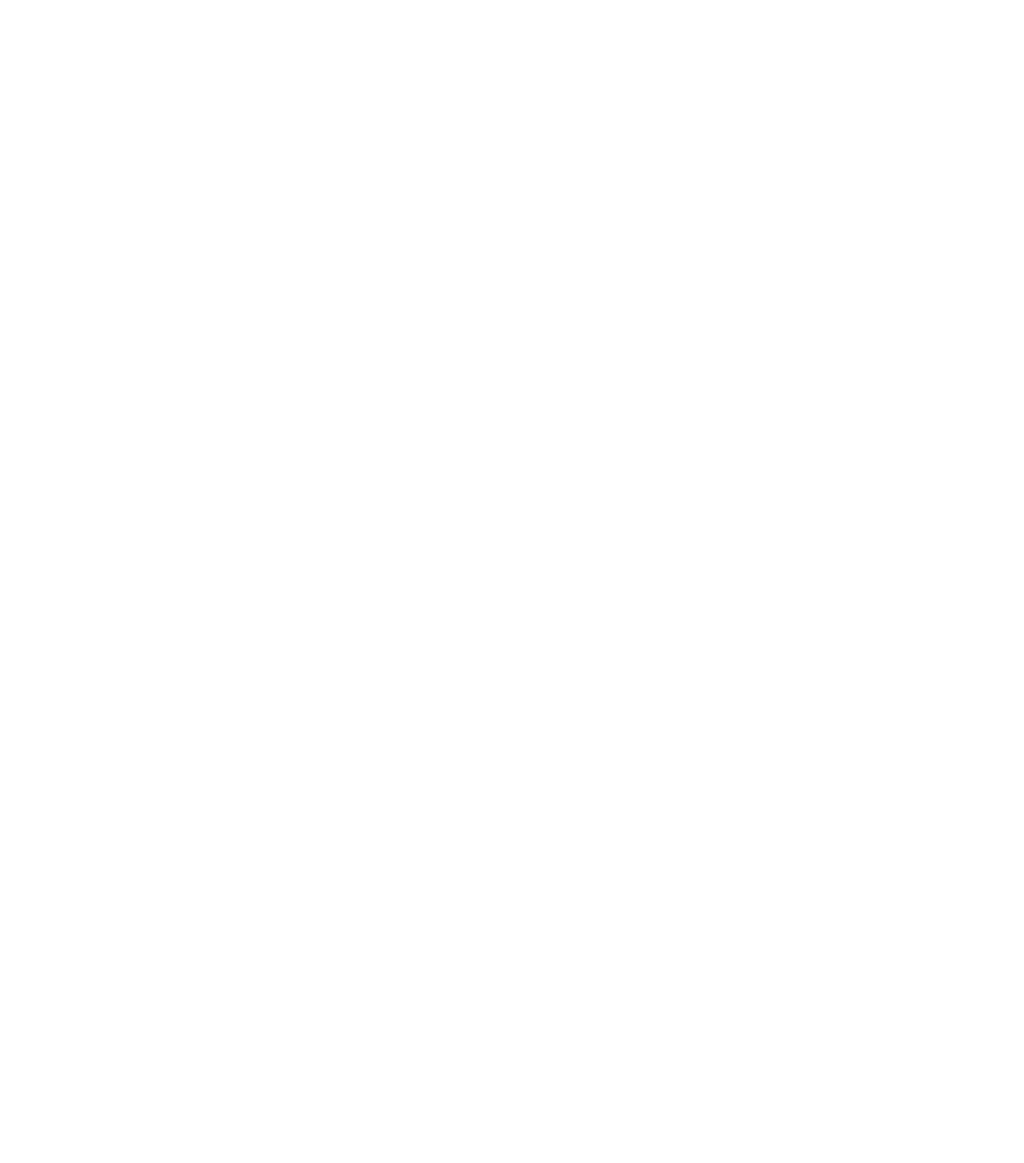
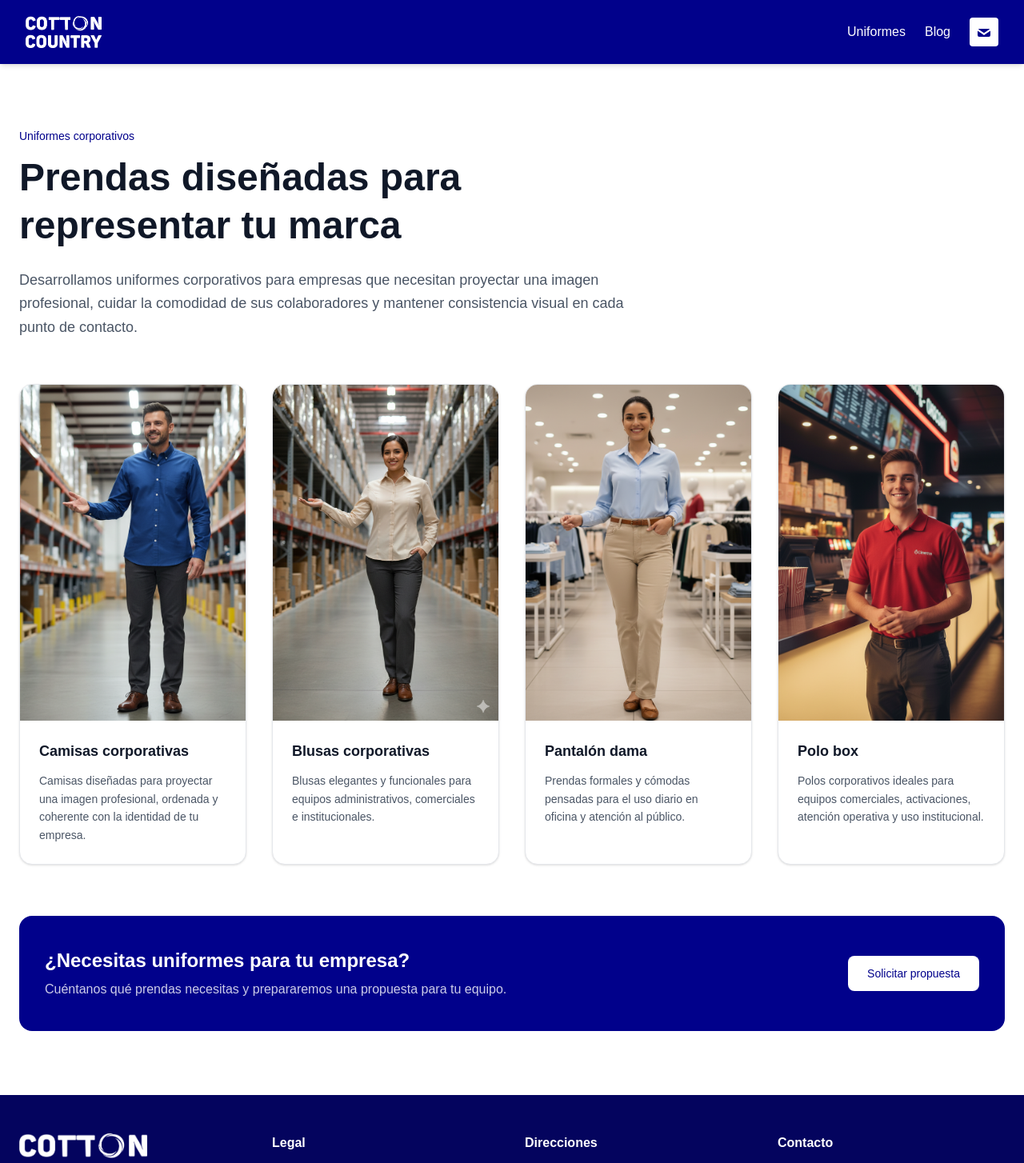
Before and after one commit to MTinocoZevallos/cotton-country-web, a Next.js app: page /uniformes in a window 1280 px wide. Before the commit this address had no page. Shown: the top 1454 px of the page at 80% size. Before the commit the page ends 800 px from the top, so only its background shows below. Built offline with nearby package versions, Linux system fonts and the light colour scheme.

Commit message:
crea pagina de uniformes

```diff
--- /dev/null
+++ b/app/uniformes/page.tsx
@@ -0,0 +1,96 @@
+import Image from "next/image"
+import Link from "next/link"
+
+const items = [
+  {
+    title: "Camisas corporativas",
+    text: "Camisas diseñadas para proyectar una imagen profesional, ordenada y coherente con la identidad de tu empresa.",
+    image: "/prendas/camisa-ca.png",
+  },
+  {
+    title: "Blusas corporativas",
+    text: "Blusas elegantes y funcionales para equipos administrativos, comerciales e institucionales.",
+    image: "/prendas/blusa-cp.png",
+  },
+  {
+    title: "Pantalón dama",
+    text: "Prendas formales y cómodas pensadas para el uso diario en oficina y atención al público.",
+    image: "/prendas/pantalon-dama.png",
+  },
+  {
+    title: "Polo box",
+    text: "Polos corporativos ideales para equipos comerciales, activaciones, atención operativa y uso institucional.",
+    image: "/prendas/polobox-hombre.png",
+  },
+]
+
+export default function UniformesPage() {
+  return (
+    <main className="pt-20 bg-white">
+      <section className="max-w-7xl mx-auto px-6 py-20">
+        <div className="max-w-3xl mb-14">
+          <p className="text-sm font-medium text-[#01018B] mb-3">
+            Uniformes corporativos
+          </p>
+
+          <h1 className="text-4xl md:text-5xl font-semibold text-gray-900 leading-tight">
+            Prendas diseñadas para representar tu marca
+          </h1>
+
+          <p className="mt-6 text-gray-600 text-lg leading-relaxed">
+            Desarrollamos uniformes corporativos para empresas que necesitan
+            proyectar una imagen profesional, cuidar la comodidad de sus
+            colaboradores y mantener consistencia visual en cada punto de
+            contacto.
+          </p>
+        </div>
+
+        <div className="grid grid-cols-1 sm:grid-cols-2 lg:grid-cols-4 gap-8">
+          {items.map((item) => (
+            <article
+              key={item.title}
+              className="group overflow-hidden rounded-2xl bg-white border border-gray-200 shadow-sm hover:shadow-md transition"
+            >
+              <div className="relative w-full h-[420px]">
+                <Image
+                  src={item.image}
+                  alt={item.title}
+                  fill
+                  className="object-cover group-hover:scale-105 transition-transform duration-500"
+                />
+              </div>
+
+              <div className="p-6">
+                <h2 className="text-lg font-semibold text-gray-900">
+                  {item.title}
+                </h2>
+
+                <p className="mt-3 text-sm text-gray-600 leading-relaxed">
+                  {item.text}
+                </p>
+              </div>
+            </article>
+          ))}
+        </div>
+
+        <div className="mt-16 rounded-2xl bg-[#01018B] px-8 py-10 text-white flex flex-col md:flex-row md:items-center md:justify-between gap-6">
+          <div>
+            <h2 className="text-2xl font-semibold">
+              ¿Necesitas uniformes para tu empresa?
+            </h2>
+            <p className="mt-2 text-white/80">
+              Cuéntanos qué prendas necesitas y prepararemos una propuesta para tu equipo.
+            </p>
+          </div>
+
+          <Link
+            href="mailto:info@cottoncountry.com.pe"
+            className="inline-flex items-center justify-center rounded-lg bg-white px-6 py-3 text-sm font-medium text-[#01018B] hover:bg-gray-100 transition"
+          >
+            Solicitar propuesta
+          </Link>
+        </div>
+      </section>
+    </main>
+  )
+}
```
